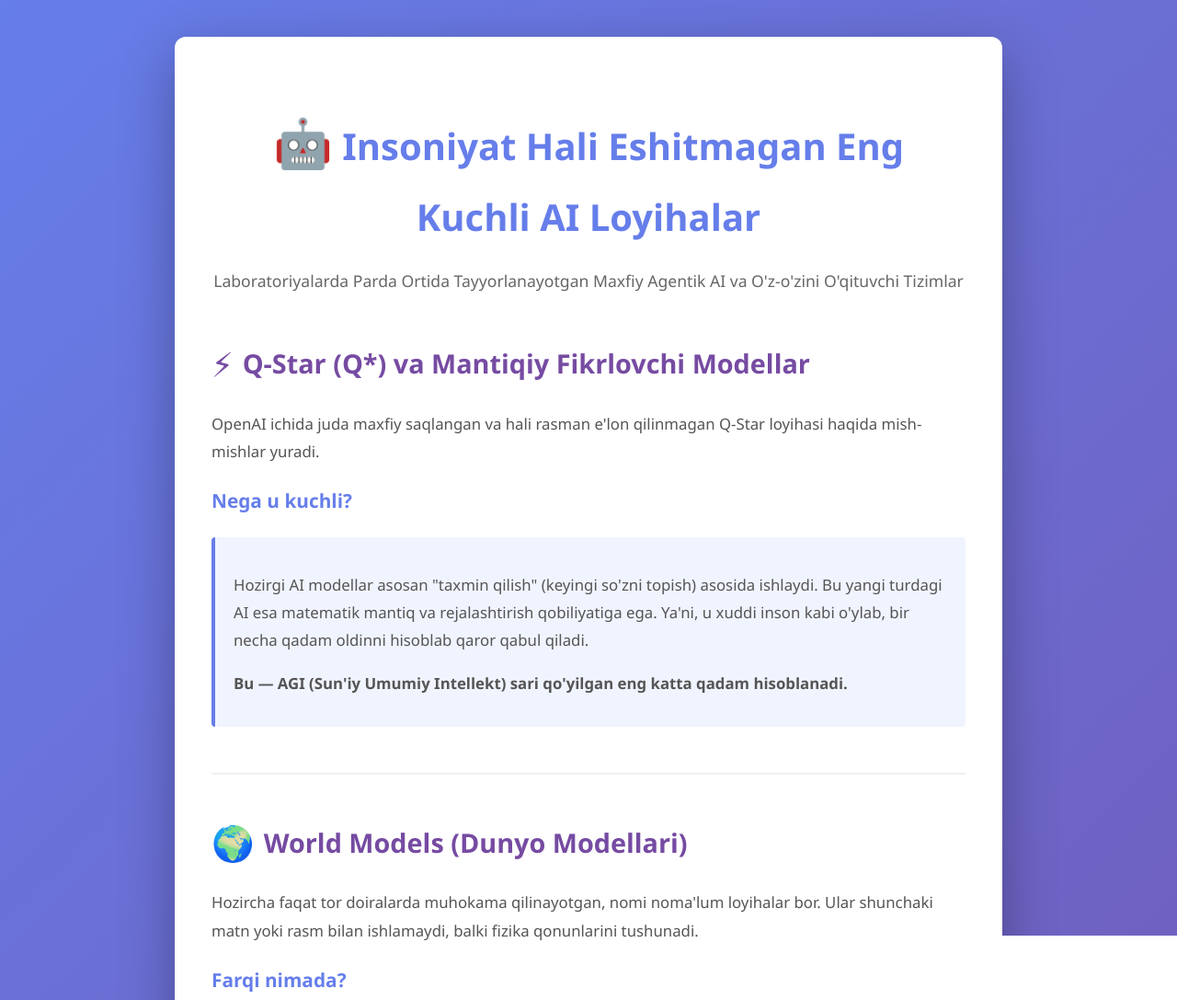
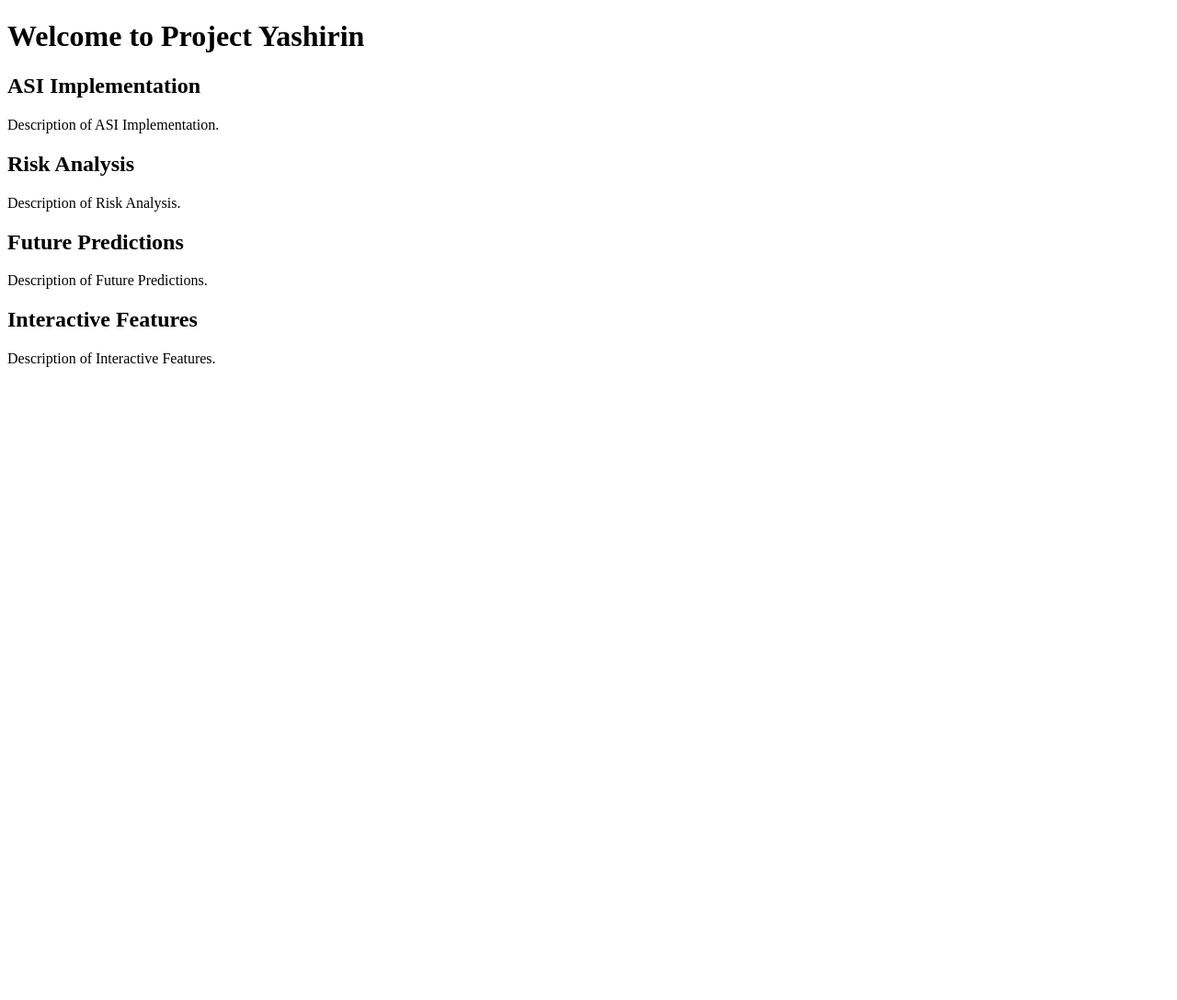
Before and after one commit to yusuf18081998-blip/Yashirin-Al, a plain HTML site: page index.html in a window 1280 px wide. Shown: the top 1087 px of the page at 92% size. After the commit the page ends 800 px from the top, so only its background shows below. Drawn offline with Linux system fonts and the light colour scheme.

Commit message:
Updated index.html with new sections: ASI Implementation, Risk Analysis, Future Predictions, and Interactive Features.

```diff
--- a/index.html
+++ b/index.html
@@ -1,148 +1,27 @@
 <!DOCTYPE html>
-<html lang="uz">
+<html lang="en">
 <head>
     <meta charset="UTF-8">
     <meta name="viewport" content="width=device-width, initial-scale=1.0">
-    <title>Noma'lum AI Loyihalar</title>
-    <style>
-        body {
-            font-family: 'Segoe UI', Tahoma, Geneva, Verdana, sans-serif;
-            line-height: 1.8;
-            max-width: 900px;
-            margin: 0 auto;
-            padding: 40px 20px;
-            background: linear-gradient(135deg, #667eea 0%, #764ba2 100%);
-            color: #333;
-        }
-        .container {
-            background: white;
-            padding: 40px;
-            border-radius: 12px;
-            box-shadow: 0 20px 60px rgba(0,0,0,0.3);
-        }
-        h1 {
-            color: #667eea;
-            text-align: center;
-            margin-bottom: 10px;
-            font-size: 2.5em;
-        }
-        .subtitle {
-            text-align: center;
-            color: #666;
-            margin-bottom: 40px;
-            font-size: 1.1em;
-        }
-        .section {
-            margin-bottom: 40px;
-            padding-bottom: 30px;
-            border-bottom: 2px solid #f0f0f0;
-        }
-        .section:last-child {
-            border-bottom: none;
-        }
-        .section h2 {
-            color: #764ba2;
-            font-size: 1.8em;
-            margin-bottom: 15px;
-            display: flex;
-            align-items: center;
-            gap: 10px;
-        }
-        .section h3 {
-            color: #667eea;
-            font-size: 1.3em;
-            margin-top: 20px;
-            margin-bottom: 10px;
-        }
-        .section p {
-            font-size: 1.05em;
-            color: #555;
-            margin-bottom: 12px;
-        }
-        .bullet-list {
-            list-style: none;
-            padding-left: 0;
-        }
-        .bullet-list li {
-            padding: 8px 0 8px 30px;
-            position: relative;
-            font-size: 1.05em;
-            color: #555;
-        }
-        .bullet-list li:before {
-            content: "→";
-            position: absolute;
-            left: 0;
-            color: #667eea;
-            font-weight: bold;
-        }
-        .highlight {
-            background: #f0f4ff;
-            padding: 20px;
-            border-left: 4px solid #667eea;
-            margin: 20px 0;
-            border-radius: 4px;
-        }
-        .emoji {
-            font-size: 1.3em;
-        }
-    </style>
+    <title>Project Yashirin</title>
 </head>
 <body>
-    <div class="container">
-        <h1><span class="emoji">🤖</span> Insoniyat Hali Eshitmagan Eng Kuchli AI Loyihalar</h1>
-        <p class="subtitle">Laboratoriyalarda Parda Ortida Tayyorlanayotgan Maxfiy Agentik AI va O'z-o'zini O'qituvchi Tizimlar</p>
-
-        <div class="section">
-            <h2><span class="emoji">⚡</span> Q-Star (Q*) va Mantiqiy Fikrlovchi Modellar</h2>
-            <p>OpenAI ichida juda maxfiy saqlangan va hali rasman e'lon qilinmagan Q-Star loyihasi haqida mish-mishlar yuradi.</p>
-
-            <h3>Nega u kuchli?</h3>
-            <div class="highlight">
-                <p>Hozirgi AI modellar asosan "taxmin qilish" (keyingi so'zni topish) asosida ishlaydi. Bu yangi turdagi AI esa matematik mantiq va rejalashtirish qobiliyatiga ega. Ya'ni, u xuddi inson kabi o'ylab, bir necha qadam oldinni hisoblab qaror qabul qiladi.</p>
-                <p><strong>Bu — AGI (Sun'iy Umumiy Intellekt) sari qo'yilgan eng katta qadam hisoblanadi.</strong></p>
-            </div>
-        </div>
-
-        <div class="section">
-            <h2><span class="emoji">🌍</span> World Models (Dunyo Modellari)</h2>
-            <p>Hozircha faqat tor doiralarda muhokama qilinayotgan, nomi noma'lum loyihalar bor. Ular shunchaki matn yoki rasm bilan ishlamaydi, balki fizika qonunlarini tushunadi.</p>
-
-            <h3>Farqi nimada?</h3>
-            <div class="highlight">
-                <p>Agar AI dunyoning qanday ishlashini (masalan, bir narsa tushib ketsa sinishi, tortishish kuchi va h.k.) vizual va matematik tushuna boshlasa, u robot texnikasida inqilob qiladi.</p>
-                <p><strong>Bu "ismizsiz" modellar kelajakda robotlarni boshqaruvchi "miya"ga aylanadi.</strong></p>
-            </div>
-        </div>
-
-        <div class="section">
-            <h2><span class="emoji">👁️</span> Superintellekt (ASI)</h2>
-            <p>Bu hali yaratilmagan, ismi ham yo'q, lekin nazariy jihatdan ASI (Artificial Superintelligence) deb ataladi.</p>
-
-            <h3>Bu bosqichda nima bo'ladi?</h3>
-            <div class="highlight">
-                <p>AI insoniyatning barcha bilimlarini yig'ibgina qolmay, o'zini-o'zi tahrirlash va yangilash orqali inson aqli yetmaydigan darajada aqlli bo'lib ketadi. Uning algoritmlari inson tili bilan emas, balki biz tushunmaydigan darajadagi murakkab kodlar bilan yozilishi mumkin.</p>
-            </div>
-        </div>
-
-        <div class="section">
-            <h2><span class="emoji">🔐</span> Nima Uchun Biz Ularning Ismini Bilmaymiz?</h2>
-
-            <h3>1. Xavfsizlik</h3>
-            <p>Agar juda kuchli va mustaqil fikrlaydigan AI yaratilsa, kompaniyalar uni darhol ommaga chiqarmaydi. Avval "qafas ichida" (yopiq testlarda) uning xulq-atvori tekshiriladi.</p>
-
-            <h3>2. Raqobat</h3>
-            <p>Google, OpenAI, Anthropic va xatto harbiy laboratoriyalar o'zlarining eng "dahshatli" qurollarini (algoritmlarini) patent olmaguncha sir saqlashadi.</p>
-
-            <h3>3. Nomsizlik</h3>
-            <p>Ko'pincha eng kuchli algoritmlar chiroyli ismga (masalan, "Lola" yoki "Siri") ega bo'lmaydi, ular shunchaki laboratoriya raqamlari bilan ataladi.</p>
-        </div>
-
-        <div class="section" style="border-bottom: none; background: #f0f4ff; padding: 30px; border-radius: 8px; margin-top: 40px;">
-            <h2 style="margin-top: 0;"><span class="emoji">💭</span> Xulosa</h2>
-            <p style="font-size: 1.1em; font-weight: 500;">Insoniyat hali eshitmagan eng kuchli AI — bu inson aralashuvisiz yangi ilmiy qonunlarni kashf qila oladigan va o'z xatolarini inson yordamisiz tuzatadigan noma'lum algoritmdir.</p>
-            <p style="margin-top: 20px; color: #666;"><strong>Savol:</strong> Sizningcha, insoniyat bunday "noma'lum va o'ta aqlli" kuchni kutib olishga tayyormi yoki bu biz uchun xavfli bo'lishi mumkinmi?</p>
-        </div>
-    </div>
+    <h1>Welcome to Project Yashirin</h1>
+    <section id="asi-implementation">
+        <h2>ASI Implementation</h2>
+        <p>Description of ASI Implementation.</p>
+    </section>
+    <section id="risk-analysis">
+        <h2>Risk Analysis</h2>
+        <p>Description of Risk Analysis.</p>
+    </section>
+    <section id="future-predictions">
+        <h2>Future Predictions</h2>
+        <p>Description of Future Predictions.</p>
+    </section>
+    <section id="interactive-features">
+        <h2>Interactive Features</h2>
+        <p>Description of Interactive Features.</p>
+    </section>
 </body>
 </html>
```
